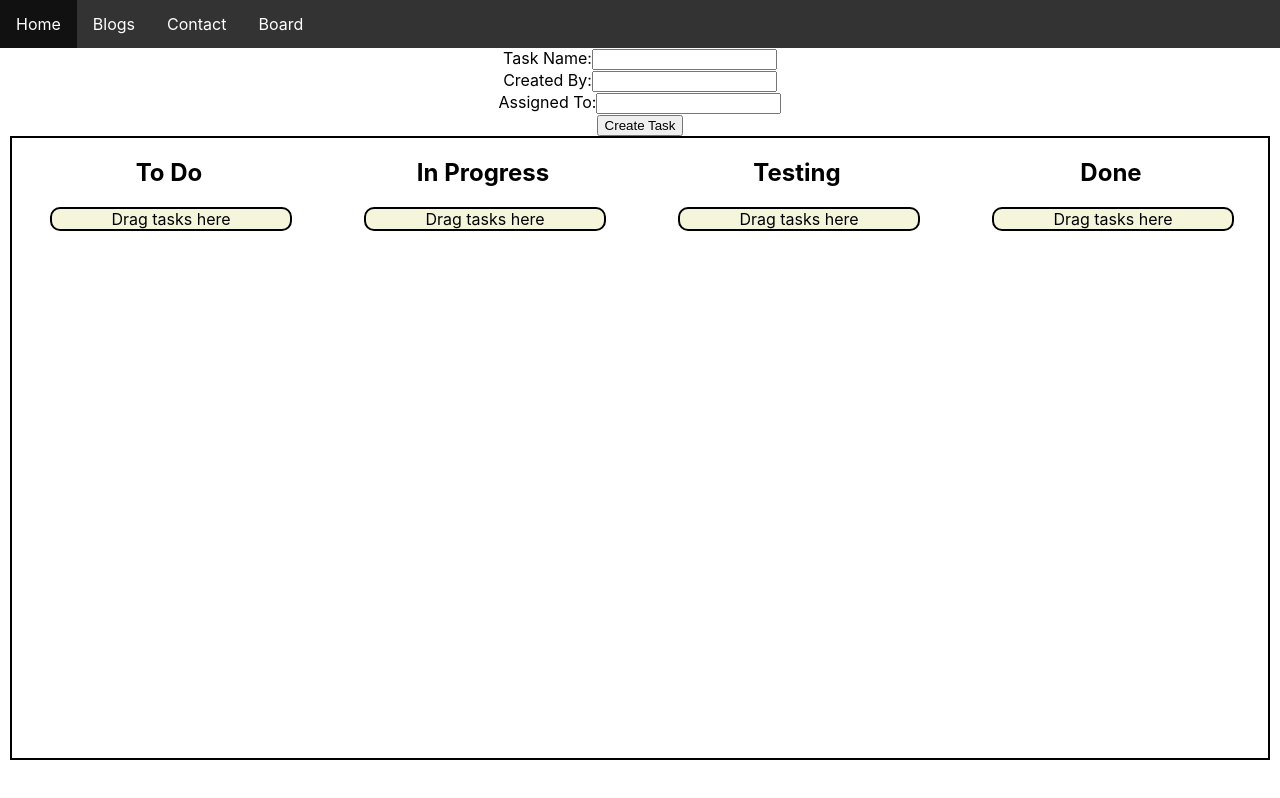
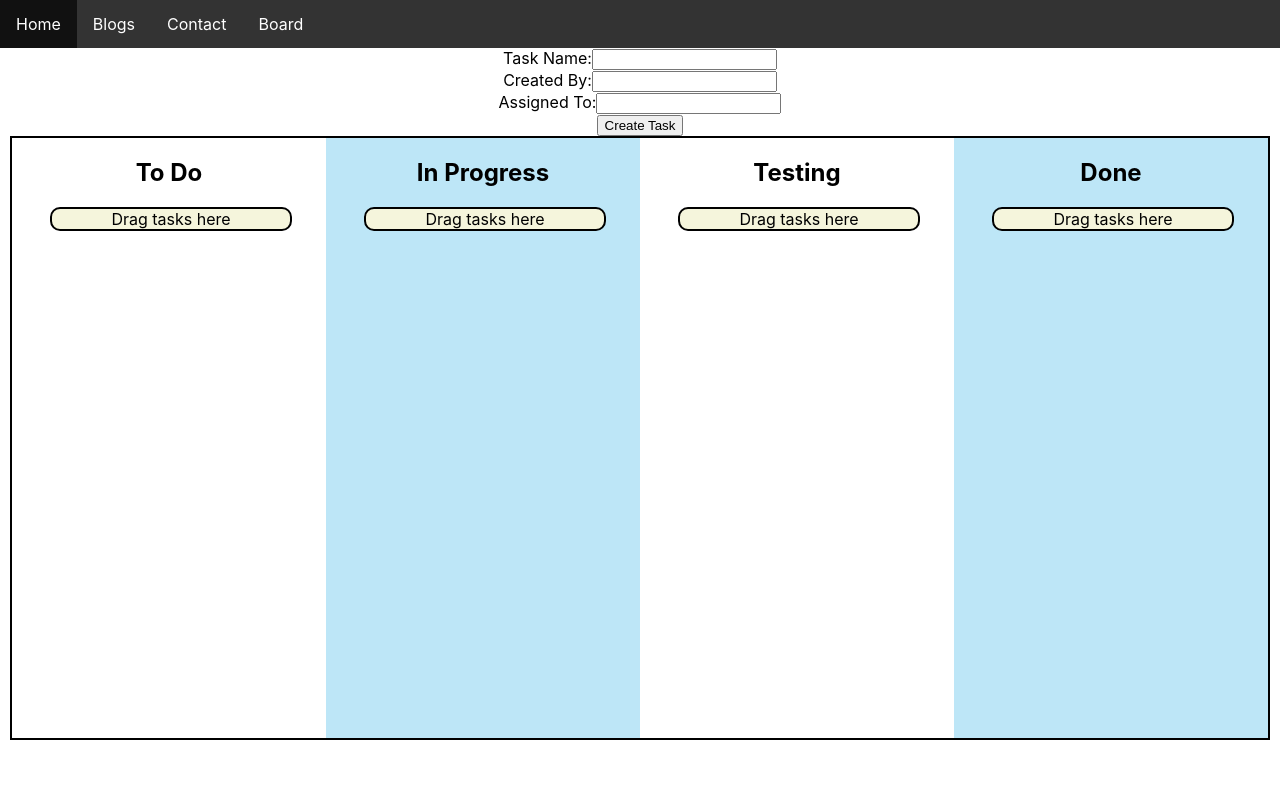
Before and after one commit to CoreySorelle/Jira-at-home, a React (Create React App) app in the folder frontend/: page /board in a window 1280 px wide. Built offline with nearby package versions, Linux system fonts and the light colour scheme.

Commit message:
Fixed some CSS styling in the board page. nth-child was not working for DragDropApp due to the droparea div being wrapped in another div

```diff
--- a/frontend/src/App.css
+++ b/frontend/src/App.css
@@ -9,6 +9,7 @@ form {
 .drop-area {
   height: auto;
   min-height: 600px;
+  text-align: center;
 }
 
 .drop-area:nth-child(odd) {
@@ -16,8 +17,9 @@ form {
 }
 
 .drop-area:nth-child(even) {
-  background-color: #bde6f7; /* Light gray */
+  background-color: #bde6f7;
 }
+
 
 
 .task-div {
--- a/frontend/src/pages/DragDropApp.jsx
+++ b/frontend/src/pages/DragDropApp.jsx
@@ -41,9 +41,6 @@ const DroppableArea = ({ id, title, items, onDrop }) => {
     }));
 
     return (
-      <div className="App">
-
-
       <div className="drop-area">
         {/* Lane Title */}
         <h2 className="text-lg font-bold text-center mb-2">{title}</h2>
@@ -74,7 +71,7 @@ const DroppableArea = ({ id, title, items, onDrop }) => {
           )}
         </div>
       </div>
-      </div>
+
     );
   };
 
```
Also changed, not shown: 1 other file (tests, documents, lock files or other folders).
